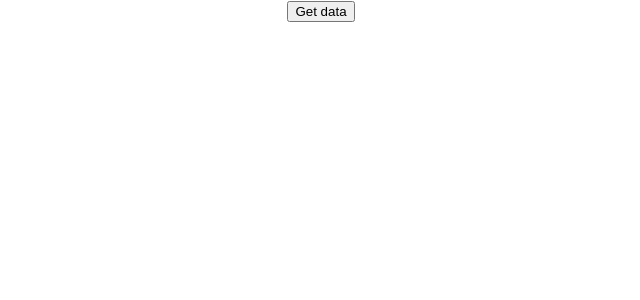
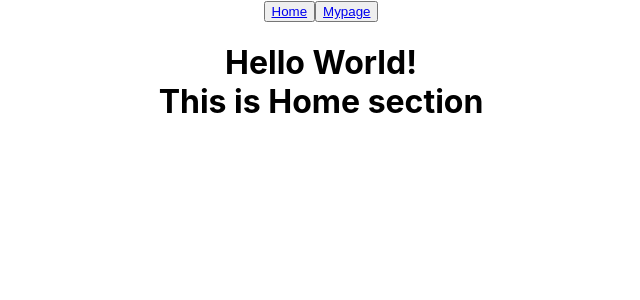
Before and after one commit to supra1nova/elice_second_project, a React (Create React App) app in the folder client/: page / in a window 1280 px wide. Shown: the top 300 px of the page, without its empty margins (319-959 px from the left). Built offline with nearby package versions, Linux system fonts and the light colour scheme.

Commit message:
Test : react routing test

```diff
--- a/client/package.json
+++ b/client/package.json
@@ -12,6 +12,7 @@
         "@types/react-dom": "^18.0.6",
         "react": "^18.2.0",
         "react-dom": "^18.2.0",
+        "react-router-dom": "^6.3.0",
         "react-scripts": "5.0.1",
         "typescript": "^4.7.4",
         "web-vitals": "^2.1.4"
--- a/client/src/App.tsx
+++ b/client/src/App.tsx
@@ -1,20 +1,16 @@
-import React from "react";
-import logo from "./logo.svg";
 import "./App.css";
+import { Routes, Route } from "react-router-dom";
+import { Home } from "./pages/Home";
+import { MyPage } from "./pages/MyPage";
 
 //fetch test
 function App() {
     return (
         <div className="App">
-            <button
-                onClick={() => {
-                    fetch("/api/customers")
-                        .then((res) => res.json())
-                        .then((data) => console.log(data));
-                }}
-            >
-                Get data
-            </button>
+            <Routes>
+                <Route path="/" element={<Home />}></Route>
+                <Route path="/myPage" element={<MyPage />}></Route>
+            </Routes>
         </div>
     );
 }
--- /dev/null
+++ b/client/src/components/oranisms/Gnb.jsx
@@ -0,0 +1,14 @@
+import { Link } from "react-router-dom";
+
+export const Gnb = () => {
+    return (
+        <>
+            <button>
+                <Link to="/">Home</Link>
+            </button>
+            <button>
+                <Link to="/myPage">Mypage</Link>
+            </button>
+        </>
+    );
+};
--- a/client/src/index.tsx
+++ b/client/src/index.tsx
@@ -1,16 +1,19 @@
-import React from 'react';
-import ReactDOM from 'react-dom/client';
-import './index.css';
-import App from './App';
-import reportWebVitals from './reportWebVitals';
+import React from "react";
+import ReactDOM from "react-dom/client";
+import "./index.css";
+import App from "./App";
+import reportWebVitals from "./reportWebVitals";
+import { BrowserRouter } from "react-router-dom";
 
 const root = ReactDOM.createRoot(
-  document.getElementById('root') as HTMLElement
+    document.getElementById("root") as HTMLElement
 );
 root.render(
-  <React.StrictMode>
-    <App />
-  </React.StrictMode>
+    <BrowserRouter>
+        <React.StrictMode>
+            <App />
+        </React.StrictMode>
+    </BrowserRouter>
 );
 
 // If you want to start measuring performance in your app, pass a function
--- /dev/null
+++ b/client/src/pages/Home.jsx
@@ -0,0 +1,14 @@
+import { Link } from "react-router-dom";
+import { Gnb } from "../components/oranisms/Gnb";
+
+export const Home = () => {
+    return (
+        <>
+            <Gnb />
+
+            <h1>
+                Hello World! <br></br>This is Home section
+            </h1>
+        </>
+    );
+};
--- /dev/null
+++ b/client/src/pages/MyPage.jsx
@@ -0,0 +1,10 @@
+import { Gnb } from "../components/oranisms/Gnb";
+
+export const MyPage = () => {
+    return (
+        <>
+            <Gnb />
+            <h1>you are in MyPage section</h1>
+        </>
+    );
+};
--- /dev/null
+++ b/package.json
@@ -0,0 +1,5 @@
+{
+  "dependencies": {
+    "react-router-dom": "^6.3.0"
+  }
+}
```
Also changed, not shown: client/src/components/atoms/Button.jsx (added), client/src/components/atoms/Input.jsx (added), client/src/components/molecules/Card.jsx (added), client/src/components/oranisms/Search.jsx (added), 2 other files (tests, documents, lock files or other folders).
